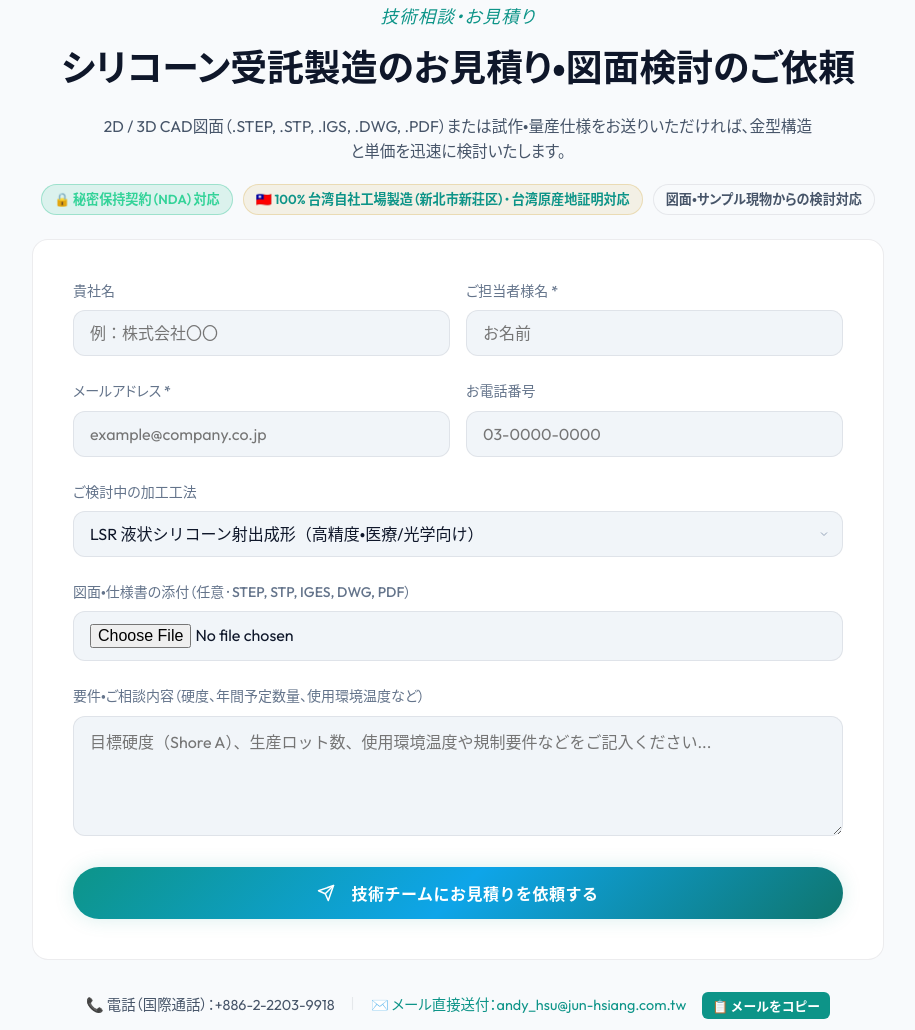
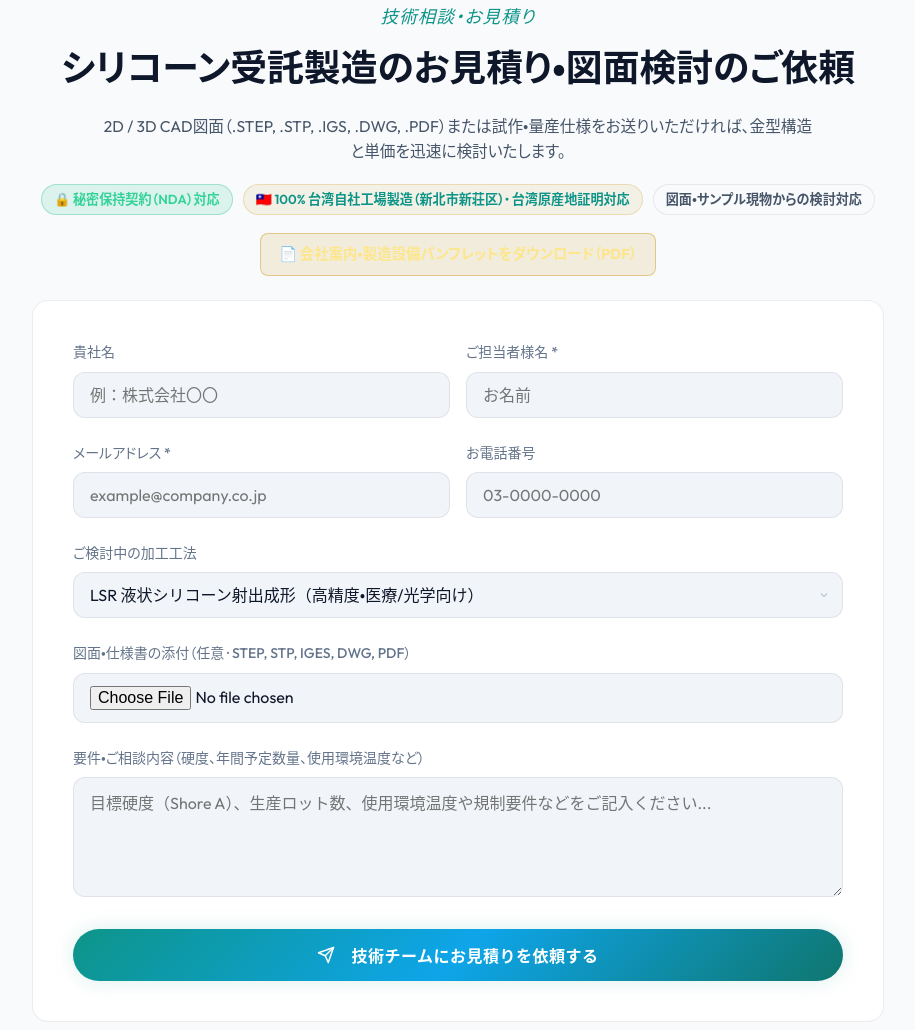
Before and after one commit to Andy-Hsu0127/jun-hsiang-web, a plain HTML site: page ja/service.html in a window 1280 px wide. Shown: the part 8584-9614 px from the top of the page, without its empty margins (182-1097 px from the left). Drawn offline with nearby package versions, Linux system fonts and the light colour scheme.

Commit message:
feat(cta): add Company Profile PDF download buttons to ZH and JA homepage and service pages

```diff
--- a/ja/service.html
+++ b/ja/service.html
@@ -912,6 +912,9 @@
                     図面・サンプル現物からの検討対応
                 </span>
             </div>
+            <div style="margin-top: 1.15rem;">
+                <a href="../pdf/ja/Jun-Hsiang-Enterprise-Company-Profile-JA.pdf" download style="display:inline-flex;align-items:center;gap:8px;padding:9px 18px;border-radius:8px;background:rgba(212,168,67,0.16);border:1px solid rgba(212,168,67,0.55);color:#FDE68A;font-weight:700;font-size:0.9rem;text-decoration:none;">📄 会社案内・製造設備パンフレットをダウンロード（PDF）</a>
+            </div>
         </div>
 
         <div class="contact-form glow-card" style="background: var(--color-bg-card); border: 1px solid var(--color-border); border-radius: var(--radius-lg); padding: clamp(1.5rem, 4vw, 2.5rem); margin-bottom: var(--space-8);">
```
Also changed, not shown: index.html (+1 -0 lines), ja/index.html (+2 -0 lines), service.html (+1 -0 lines).
